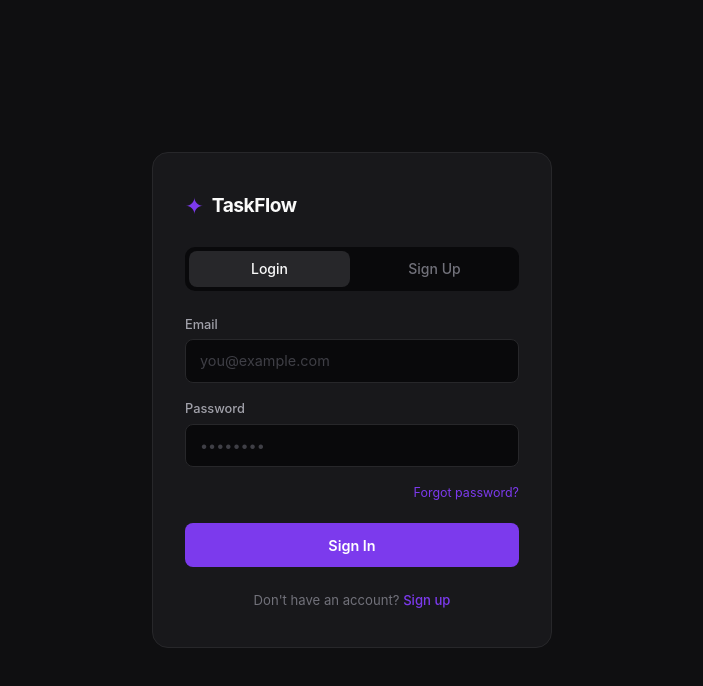
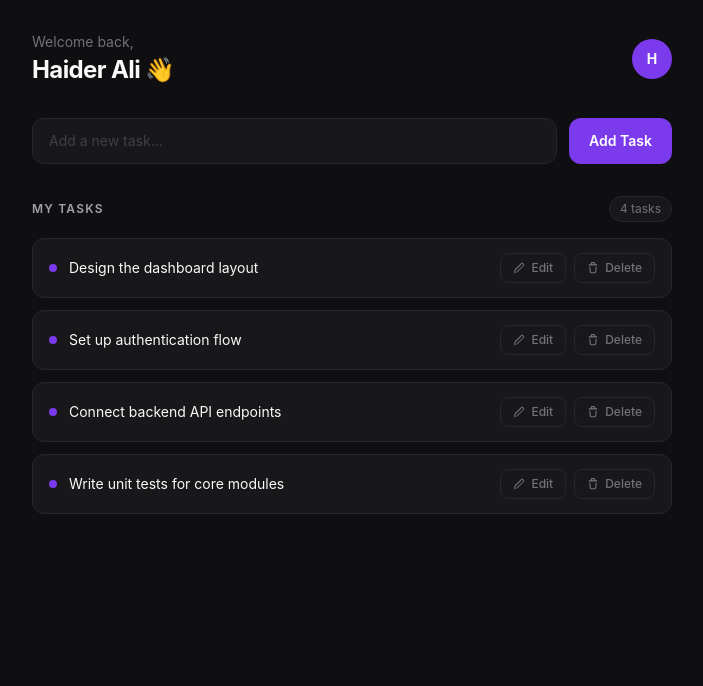
Before and after one commit to haideralyy01/taskflow, a React app in the folder frontend/: page /todo in a window 1280 px wide. Shown: the top 686 px of the page, without its empty margins (288-991 px from the left). Built offline with nearby package versions, Linux system fonts and the light colour scheme; the HTML template or start-up script is replaced by a standard one.

Commit message:
feat(todo): add todo page UI with add/delete/edit feature

```diff
--- a/frontend/src/App.jsx
+++ b/frontend/src/App.jsx
@@ -1,8 +1,13 @@
-
+import Todo from './pages/Todo'
 import Auth from './pages/Auth'
 
 function App() {
-  return <Auth />
+  return (
+    <>
+      <Todo />
+    </>
+  );
+
 }
 
 export default App
--- /dev/null
+++ b/frontend/src/icons/DeleteIcon.jsx
@@ -0,0 +1,7 @@
+export default function DeleteIcon({ className = "w-3 h-3" }) {
+    return (
+        <svg className={className} viewBox="0 0 16 16" fill="currentColor">
+            <path d="M11 1.75V3h2.25a.75.75 0 0 1 0 1.5H2.75a.75.75 0 0 1 0-1.5H5V1.75C5 .784 5.784 0 6.75 0h2.5C10.216 0 11 .784 11 1.75ZM4.496 6.675l.66 6.6a.25.25 0 0 0 .249.225h5.19a.25.25 0 0 0 .249-.225l.66-6.6a.75.75 0 0 1 1.492.149l-.66 6.6A1.748 1.748 0 0 1 10.595 15h-5.19a1.75 1.75 0 0 1-1.741-1.575l-.66-6.6a.75.75 0 1 1 1.492-.15ZM6.5 1.75V3h3V1.75a.25.25 0 0 0-.25-.25h-2.5a.25.25 0 0 0-.25.25Z" />
+        </svg>
+    );
+}
--- /dev/null
+++ b/frontend/src/icons/EditIcon.jsx
@@ -0,0 +1,7 @@
+export default function EditIcon({ className = "w-3 h-3" }) {
+    return (
+        <svg className={className} viewBox="0 0 16 16" fill="currentColor">
+            <path d="M11.013 1.427a1.75 1.75 0 0 1 2.475 0l1.085 1.086a1.75 1.75 0 0 1 0 2.474l-8.61 8.61a.75.75 0 0 1-.38.199l-3.25.65a.75.75 0 0 1-.883-.883l.65-3.25a.75.75 0 0 1 .199-.38l8.61-8.61zm1.414 1.06a.25.25 0 0 0-.354 0L3.25 11.311l-.43 2.154 2.154-.43 8.823-8.823a.25.25 0 0 0 0-.354l-1.085-1.085h.715z" />
+        </svg>
+    );
+}
--- a/frontend/src/index.css
+++ b/frontend/src/index.css
@@ -15,3 +15,18 @@
 .anim-fade-slide {
   animation: fadeSlideIn 0.22s ease both;
 }
+
+@keyframes slideUp {
+  from {
+    opacity: 0;
+    transform: translateY(10px);
+  }
+  to {
+    opacity: 1;
+    transform: translateY(0);
+  }
+}
+
+.anim-slide-up {
+  animation: slideUp 0.25s ease both;
+}
--- /dev/null
+++ b/frontend/src/pages/Todo.jsx
@@ -0,0 +1,83 @@
+import EditIcon from "../icons/EditIcon";
+import DeleteIcon from "../icons/DeleteIcon";
+
+const todos = [
+    { id: 1, text: "Design the dashboard layout" },
+    { id: 2, text: "Set up authentication flow" },
+    { id: 3, text: "Connect backend API endpoints" },
+    { id: 4, text: "Write unit tests for core modules" },
+];
+
+export default function TodoPage() {
+    const userName = "Haider Ali";
+
+    return (
+        <div className="min-h-screen bg-[#0f0f11] font-sans text-[#fafafa] p-4 sm:p-8">
+            <div className="max-w-160 mx-auto flex flex-col gap-8">
+                <div className="flex items-center justify-between">
+                    <div>
+                        <p className="text-sm text-[#71717a] mb-0.5">Welcome back,</p>
+                        <h1 className="text-2xl font-bold tracking-tight">{userName} 👋</h1>
+                    </div>
+                    <div className="w-10 h-10 rounded-full bg-[#7c3aed] flex items-center justify-center font-bold text-sm select-none">
+                        {userName.charAt(0)}
+                    </div>
+                </div>
+                <div className="flex gap-3">
+                    <input
+                        type="text"
+                        placeholder="Add a new task…"
+                        className="flex-1 px-4 py-3 bg-[#18181b] border border-[#27272a] rounded-xl
+                            text-[#fafafa] text-sm outline-none placeholder:text-[#3f3f46]
+                            transition-[border-color] duration-200 focus:border-[#7c3aed]"
+                    />
+                    <button className="px-5 py-3 bg-[#7c3aed] hover:bg-[#6d28d9] active:scale-[0.97]
+                        text-white text-sm font-semibold rounded-xl border-none cursor-pointer
+                        transition-[background,transform] duration-200 whitespace-nowrap">
+                        Add Task
+                    </button>
+                </div>
+                <div className="flex flex-col gap-3">
+                    <div className="flex items-center justify-between mb-1">
+                        <h2 className="text-xs font-semibold text-[#a1a1aa] uppercase tracking-widest">
+                            My Tasks
+                        </h2>
+                        <span className="text-xs text-[#71717a] bg-[#18181b] border border-[#27272a] px-2.5 py-1 rounded-full">
+                            {todos.length} tasks
+                        </span>
+                    </div>
+
+                    {todos.map((todo, i) => (
+                        <div
+                            key={todo.id}
+                            className="anim-slide-up flex items-center gap-3 bg-[#18181b]
+                                border border-[#27272a] rounded-xl px-4 py-3.5
+                                hover:border-[#3f3f46] transition-[border-color] duration-200"
+                            style={{ animationDelay: `${i * 50}ms` }}>
+                            <div className="w-2 h-2 rounded-full bg-[#7c3aed] shrink-0" />
+                            <span className="flex-1 text-sm leading-snug">{todo.text}</span>
+                            <div className="flex items-center gap-2 shrink-0">
+                                <button className="flex items-center gap-1.5 text-xs font-medium
+                                    text-[#71717a] hover:text-[#a78bfa] bg-transparent
+                                    border border-[#27272a] hover:border-[#7c3aed]
+                                    rounded-lg px-3 py-1.5 cursor-pointer
+                                    transition-[color,border-color] duration-150">
+                                    <EditIcon />
+                                    Edit
+                                </button>
+                                <button className="flex items-center gap-1.5 text-xs font-medium
+                                    text-[#71717a] hover:text-rose-400 bg-transparent
+                                    border border-[#27272a] hover:border-rose-500/50
+                                    rounded-lg px-3 py-1.5 cursor-pointer
+                                    transition-[color,border-color] duration-150">
+                                    <DeleteIcon />
+                                    Delete
+                                </button>
+                            </div>
+                        </div>
+                    ))}
+                </div>
+            </div>
+        </div>
+    );
+}
```
